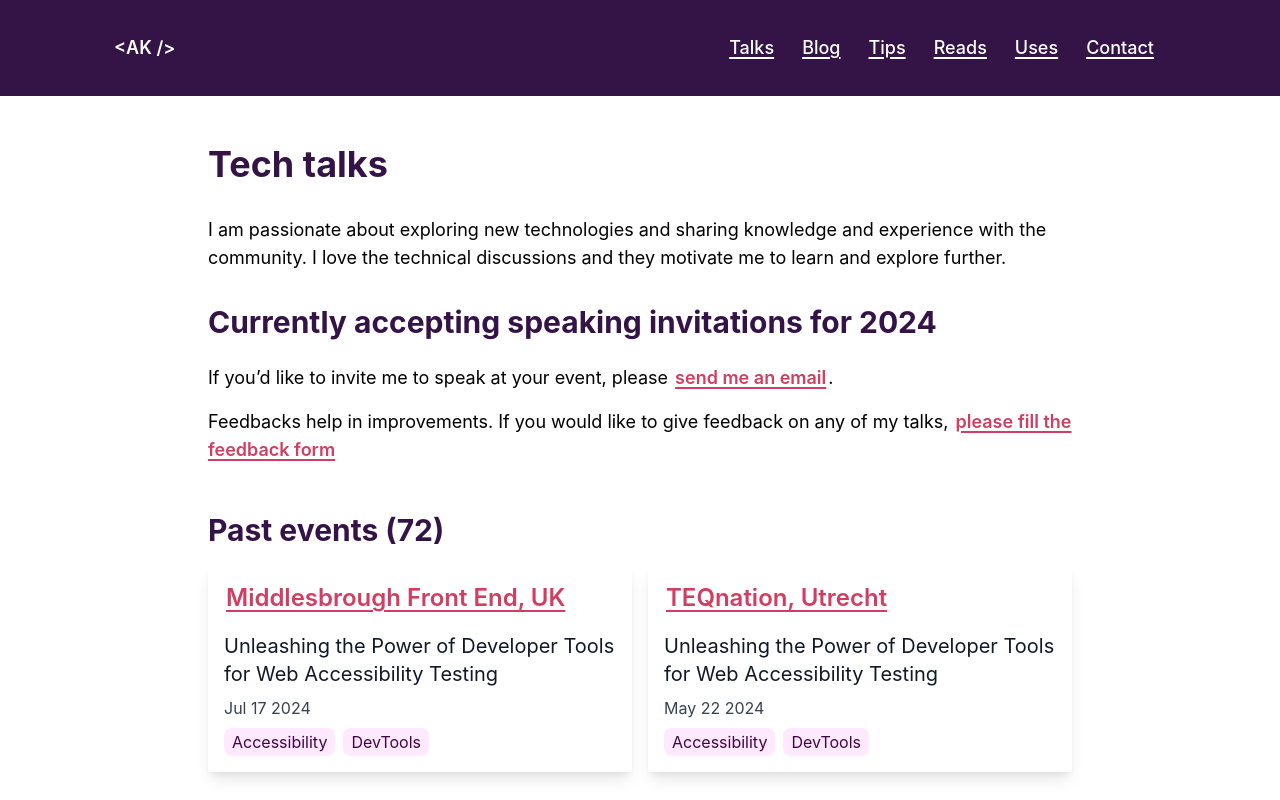
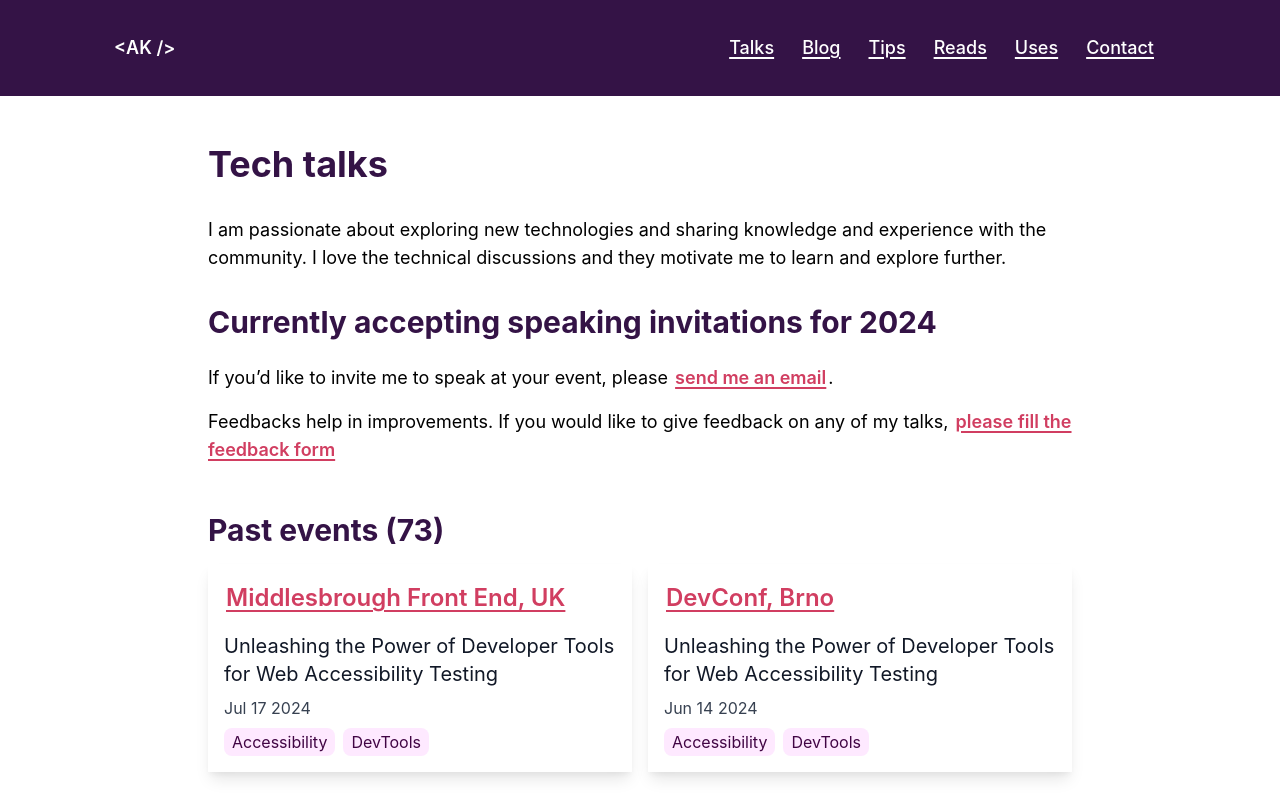
Before and after one commit to anuk79/anuradhakumari, a Next.js app: page /talks in a window 1280 px wide. Shown: the top 800 px of the page. Built offline with nearby package versions, Linux system fonts and the light colour scheme.

Commit message:
Update talks.js

```diff
--- a/data/talks.js
+++ b/data/talks.js
@@ -9,6 +9,19 @@ const talks = [
     "eventDetails": {
       "url": "https://www.middlesbroughfe.co.uk/",
       "name": "Middlesbrough Front End, UK",
+      "video": null,
+      "resources": null
+    }
+  },{
+    "topic": "Unleashing the Power of Developer Tools for Web Accessibility Testing",
+    "topics": [
+      "Accessibility",
+      "DevTools",
+    ],
+    "date": "2024-06-14",
+    "eventDetails": {
+      "url": "https://www.devconf.info/cz/",
+      "name": "DevConf, Brno",
       "video": null,
       "resources": null
     }
```
